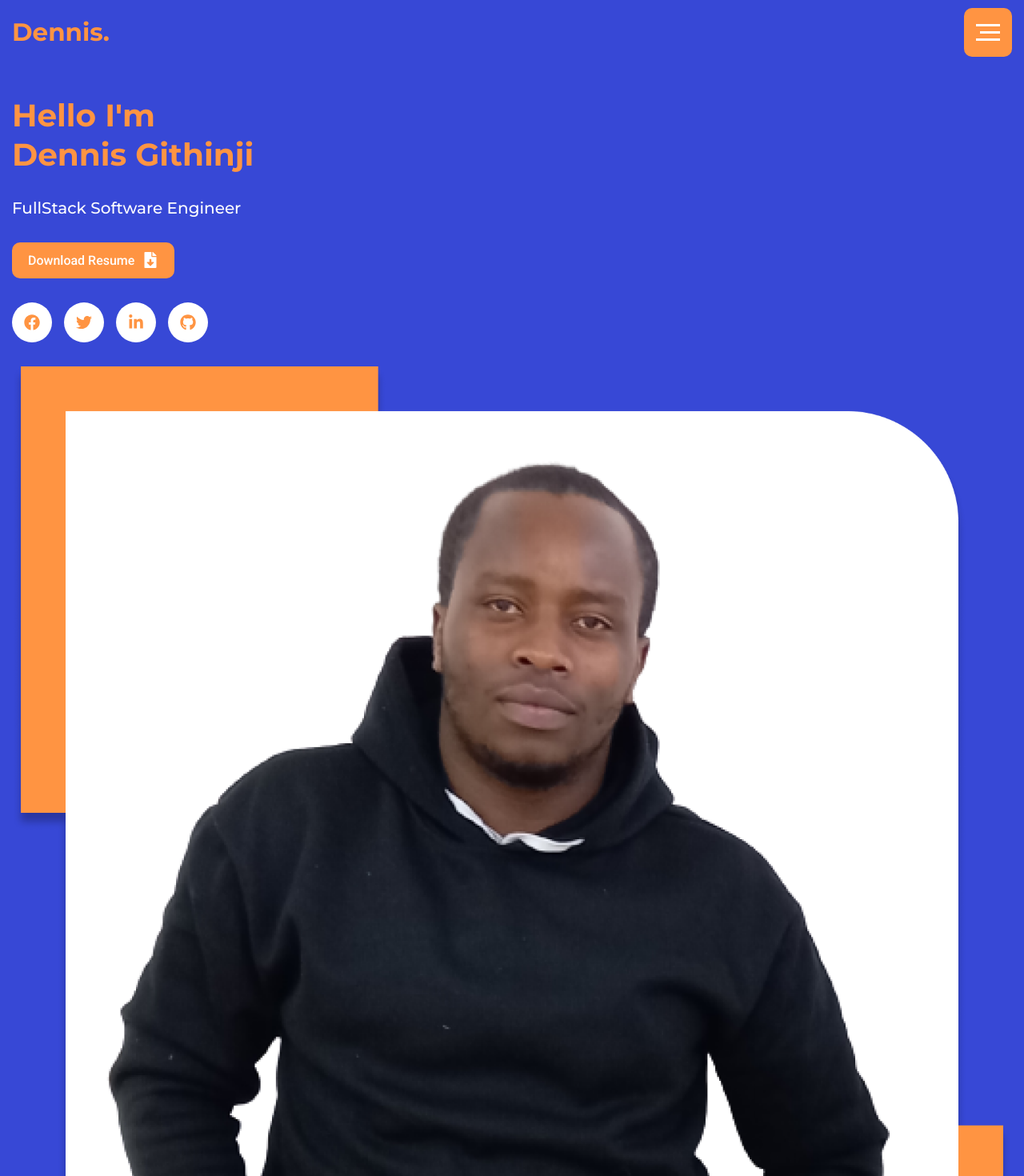
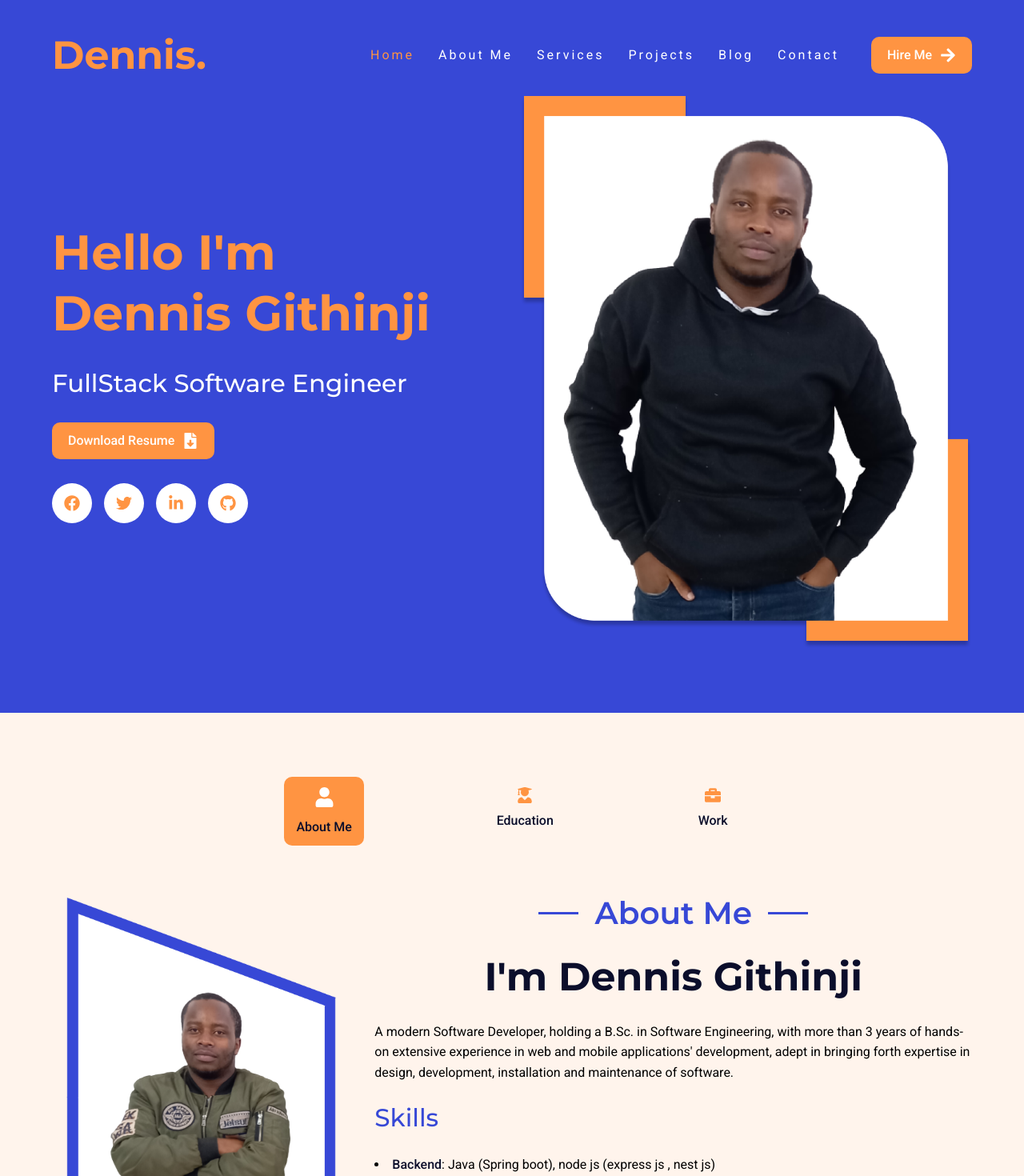
Before and after one commit to devgithinji/portfolio-frontend, a Next.js app: page / in a window 1280 px wide. Shown: the top 1470 px of the page at 80% size. Built offline with nearby package versions, Linux system fonts and the light colour scheme.

Commit message:
all pages resposive

```diff
--- a/components/aboutme/BasicInfo.js
+++ b/components/aboutme/BasicInfo.js
@@ -4,7 +4,7 @@ import {FaDownload} from "react-icons/fa";
 
 const BasicInfo = () => {
     return (
-        <div className="tab-content">
+        <div className="tab-content basic-info">
             <div className="about-me-banner">
                 <img src="/images/abt-me.png" className="img" alt="dennis githinji"/>
             </div>
--- a/components/aboutme/Education.js
+++ b/components/aboutme/Education.js
@@ -2,7 +2,7 @@ import React from 'react';
 
 const Education = () => {
     return (
-        <div className="tab-content" id="school">
+        <div className="tab-content education" id="school">
             <div className="title-section">
                 <h2 className="sub-title">Education</h2>
                 <h1 className="title">My Schooling Journey</h1>
--- a/components/aboutme/Work.js
+++ b/components/aboutme/Work.js
@@ -2,7 +2,7 @@ import React from 'react';
 
 const Work = () => {
     return (
-        <div className="tab-content">
+        <div className="tab-content work">
             <div className="title-section">
                 <h2 className="sub-title">Work</h2>
                 <h1 className="title">My Job History</h1>
--- a/styles/globals.css
+++ b/styles/globals.css
@@ -12,7 +12,7 @@
     --primary-900: #0b0e2b;
 
     --accent: #FF9442;
-    --accent-10: #fff1e5;
+    --accent-10: #fff4ec;
     --accent-light: #ffd4b3;
     --white: #ffffff;
     --gray: #808080;
@@ -403,8 +403,14 @@ body.loaded {
 }
 
 /*about me banner*/
+
 .about-me-banner {
     margin-block-end: 30px;
+}
+
+.about-me-banner img{
+    height: 500px;
+    object-fit: contain;
 }
 
 .about-me-content {
@@ -873,3 +879,239 @@ ul.skills-list li span {
     opacity: 1;
     transform: translateY(-10px);
 }
+
+/*-----------------------------------*\
+  #MEDIA QUERIES
+\*-----------------------------------*/
+
+/*responsive for larger than 576px screen*/
+@media screen and (min-width: 575px) {
+    .container {
+        max-width: 540px;
+        width: 100%;
+        margin-inline: auto;
+    }
+
+    .footer .copyright-text {
+        flex-direction: row;
+    }
+
+    .footer .copyright-text .divider {
+        display: block;
+    }
+}
+
+/*responsive for larger than 768px screen*/
+@media screen and (min-width: 768px) {
+    /*custom property*/
+    :root {
+        /*typography*/
+        --fs-1: 4.9rem;
+        --fs-2: 3.9rem;
+        --fs-3: 3.1rem;
+        --fs-4: 2.5rem;
+        --fs-5: 2.0rem;
+        --fs-6: 1.6rem;
+    }
+
+    .hero .hero-content {
+        gap: 30px;
+    }
+
+    /*reused style*/
+    .container {
+        max-width: 750px;
+    }
+
+
+    .hero {
+        overflow: hidden;
+        display: grid;
+        place-content: center;
+    }
+
+    .hero .container {
+        display: grid;
+        grid-template-columns: 1fr 0.75fr;
+        place-content: center;
+        align-items: center;
+        gap: 20px;
+    }
+
+    .hero-content {
+        margin-block-end: 0;
+    }
+
+    /*tab links*/
+    .tabs {
+        width: 80%;
+        max-width: 720px;
+        margin-inline: auto;
+    }
+
+
+    /*services projects blog*/
+    .services .container .services-list, .projects .container .projects-list, .blogs .container .blog-list, .contact .container .contact-content {
+        display: grid;
+        grid-template-columns: repeat(2, 1fr);
+        gap: 20px;
+    }
+
+    .contact .container .contact-content {
+        grid-template-columns: 0.6fr 1fr;
+        align-items: center;
+    }
+
+}
+
+/*responsive for larger than 992px screen*/
+@media screen and (min-width: 992px) {
+    /*custom property*/
+    :root {
+        /*typography*/
+
+    }
+
+    /*reused style*/
+    .container {
+        max-width: 980px;
+    }
+
+    /*header*/
+    .nav-open-btn,
+    .nav-close-btn {
+        display: none;
+    }
+
+    .header .btn {
+        display: flex;
+
+    }
+
+    .header {
+        background-color: transparent;
+        box-shadow: none;
+        padding-block: 30px;
+        transition: var(--transition);
+    }
+
+
+    .header.active {
+        transform: translateY(-100%);
+        background-color: var(--white);
+        padding-block: 20px;
+        box-shadow: var(--shadow-1);
+        animation: slideIn 0.5s ease forwards;
+    }
+
+    @keyframes slideIn {
+        0% {
+            transform: translateY(-100%)
+        }
+        100% {
+            transform: translateY(0)
+        }
+    }
+
+    .header .container {
+        gap: 30px;
+    }
+
+
+    .navbar,
+    .navbar.active {
+        all: unset;
+        margin-inline-start: auto;
+    }
+
+    .navbar-list {
+        display: flex;
+        gap: 10px;
+    }
+
+    .navbar-link {
+        color: var(--white);
+        font-size: unset;
+        padding: 0 10px;
+        margin-block-end: 0;
+    }
+
+    .header.fixed .navbar-link {
+        color: var(--primary-900);
+    }
+
+    .header .navbar-link:is(:hover, :focus, .active) {
+        color: var(--accent);
+    }
+
+    .header.active .btn:is(:hover, :focus) {
+        background-color: var(--accent-light);
+    }
+
+    /*hero*/
+    .hero{
+        min-height: 100vh;
+    }
+    .hero .container {
+        grid-template-columns: repeat(2, 1fr);
+    }
+
+    /* about*/
+    .about-me .container {
+        display: grid;
+        grid-template-columns:  1fr;
+        gap: 30px;
+    }
+
+    .basic-info {
+        display: grid;
+        grid-template-columns: 1fr 2fr;
+        align-items: center;
+        gap: 30px;
+    }
+
+    .about-me-banner {
+        margin-block-end: 0;
+    }
+
+    .education .education-list {
+        display: grid;
+        grid-template-columns: repeat(3, 1fr);
+    }
+
+    .work .work-list {
+        display: grid;
+        grid-template-columns: 1fr;
+    }
+
+
+    /*services projects blog*/
+    .services .container .services-list, .projects .container .projects-list, .blogs .container .blog-list {
+        display: grid;
+        grid-template-columns: repeat(3, 1fr);
+        gap: 20px;
+    }
+
+    .service, .project, .blog {
+        height: 100%;
+    }
+
+}
+
+/*responsive for larger than 1200px screen*/
+@media screen and (min-width: 1200px) {
+    /*custom property*/
+    :root {
+        /*    typography */
+        --fs-1: 6.1rem;
+        --fs-2: 4.9rem;
+        --fs-3: 3.9rem;
+        --fs-4: 3.1rem;
+        --fs-5: 2.5rem;
+    }
+
+    /*    reused style */
+    .container {
+        max-width: 1180px;
+    }
+}
```
